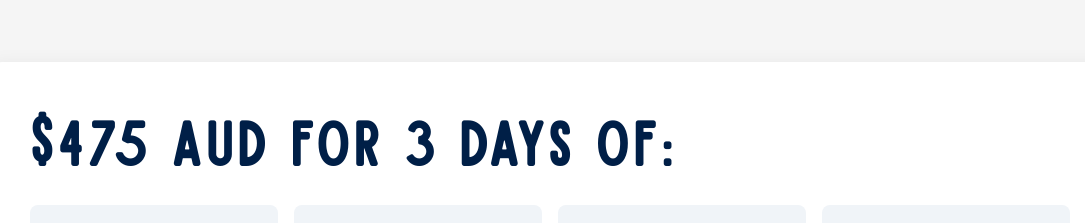
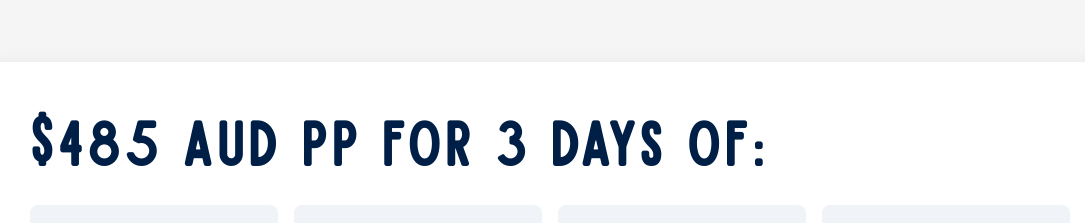
Before and after one commit to thebicycarl/web-portfolio, a React (Vite) app: page /30th in a window 1280 px wide. Shown: the part 802-1025 px from the top of the page, without its empty margins (90-1175 px from the left). Built offline with nearby package versions, Linux system fonts and the light colour scheme.

Commit message:
Update price to  AUD pp

```diff
--- a/src/pages/ThirtyBirthday.jsx
+++ b/src/pages/ThirtyBirthday.jsx
@@ -250,7 +250,7 @@ function ThirtyBirthday() {
         <div className="thirty-container">
           {/* Activities */}
           <section className="thirty-info-section">
-            <h2 className="thirty-section-title">$475 AUD for 3 days of:</h2>
+            <h2 className="thirty-section-title">$485 AUD pp for 3 days of:</h2>
             <ul className="thirty-activities">
               {activities.map((activity, index) => (
                 <li key={index} className="thirty-activity-item">
```
